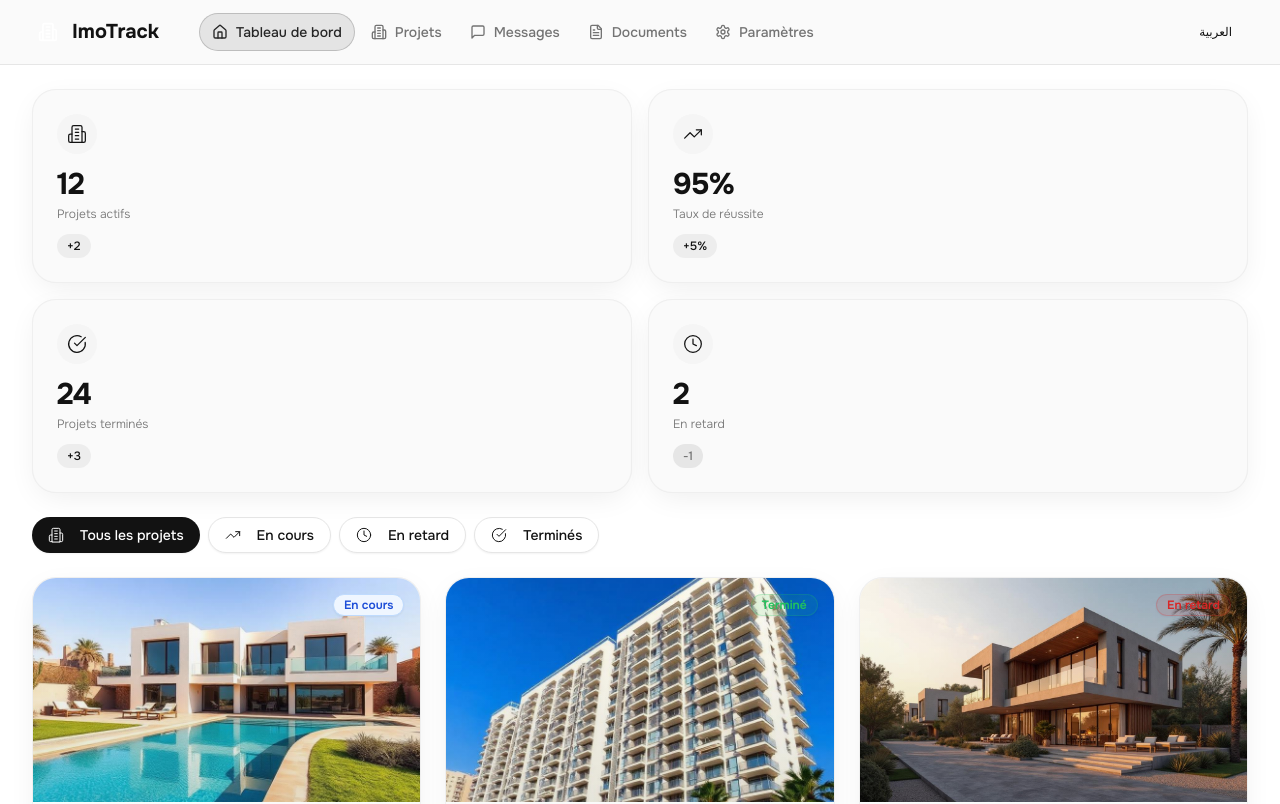
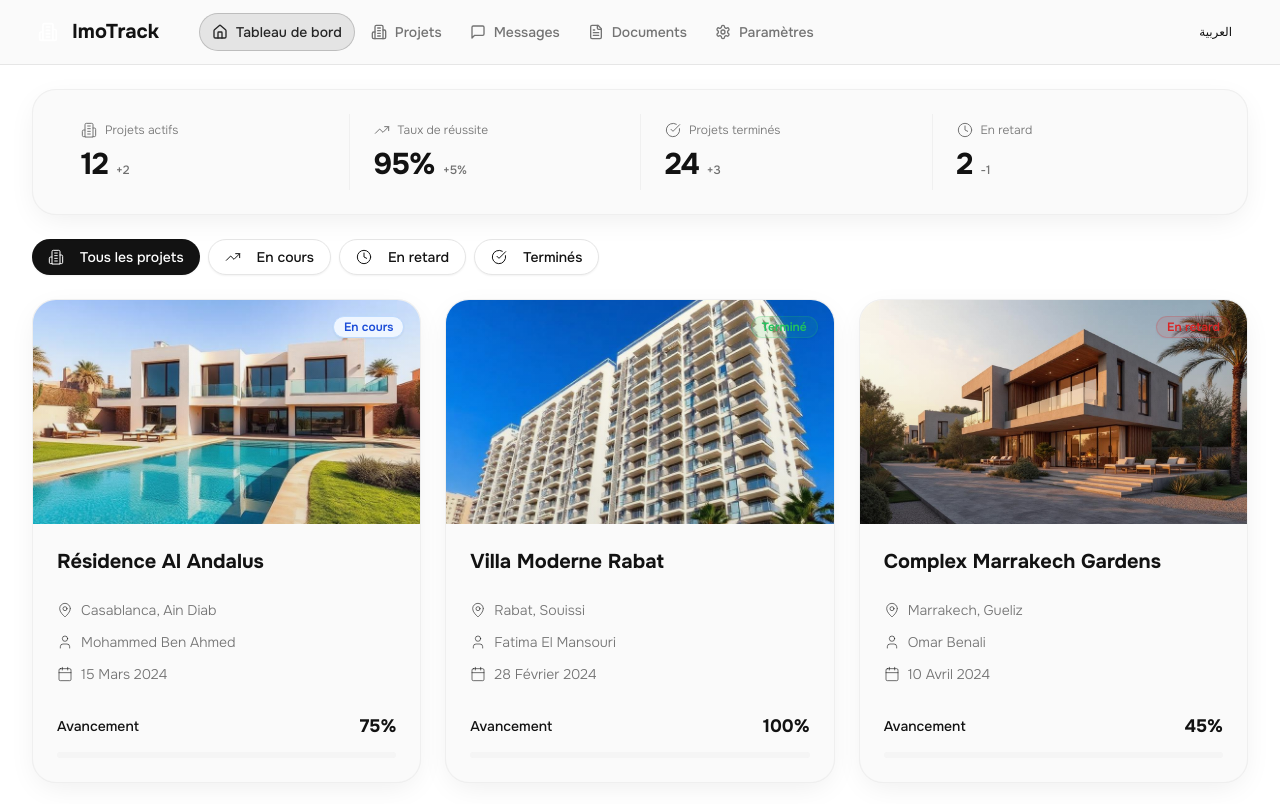
Before and after one commit to davidamelekhh/remix-of-aurapro, a React (Vite) app: page / in a window 1280 px wide. Shown: the top 804 px of the page. Built offline with nearby package versions, Linux system fonts and the light colour scheme.

Commit message:
Refactor dashboard stats design

```diff
--- a/src/components/dashboard/Dashboard.tsx
+++ b/src/components/dashboard/Dashboard.tsx
@@ -74,39 +74,44 @@ export function Dashboard() {
   return (
     <div className="space-y-6 pb-8">
 
-      {/* Stats Overview - Compact Mobile Layout */}
-      <div className="grid grid-cols-2 gap-3 md:gap-4">
-        {stats.map((stat) => (
-          <Card key={stat.name} className="p-4 md:p-6 group hover:shadow-glass">
-            <div className="space-y-2 md:space-y-3">
-              {/* Icon - compact */}
-              <div className="w-10 h-10 rounded-full bg-secondary flex items-center justify-center group-hover:bg-foreground transition-colors duration-300">
-                <stat.icon className="h-4 w-4 md:h-5 md:w-5 text-foreground group-hover:text-background" strokeWidth={1.5} />
+      {/* Stats Overview - Horizontal Minimalist Design */}
+      <Card className="p-4 md:p-6">
+        <div className="grid grid-cols-2 md:grid-cols-4 divide-x divide-border/50">
+          {stats.map((stat, index) => (
+            <div
+              key={stat.name}
+              className={cn(
+                "px-4 md:px-6 py-2",
+                index === 0 && "pl-0",
+                index === stats.length - 1 && "pr-0"
+              )}
+            >
+              <div className="space-y-1">
+                <div className="flex items-center gap-2 mb-2">
+                  <stat.icon className="h-4 w-4 text-muted-foreground" strokeWidth={1.5} />
+                  <span className="text-xs text-muted-foreground font-light">
+                    {stat.name}
+                  </span>
                 </div>
 
-              {/* Metric - compact for mobile */}
-              <div className="space-y-1">
+                <div className="flex items-baseline gap-2">
                   <div className="text-2xl md:text-3xl font-bold text-foreground tracking-tight">
                     {stat.value}
                   </div>
-                <div className="text-xs text-muted-foreground font-light">
-                  {stat.name}
-                </div>
-              </div>
-
-              {/* Change - minimal pill */}
                   <div className={cn(
-                "inline-flex text-xs font-medium px-2.5 py-1 rounded-pill",
+                    "text-xs font-medium",
                     stat.change.startsWith('+')
-                  ? "bg-foreground/5 text-foreground"
-                  : "bg-muted text-muted-foreground"
+                      ? "text-foreground/60"
+                      : "text-muted-foreground"
                   )}>
                     {stat.change}
                   </div>
                 </div>
-          </Card>
+              </div>
+            </div>
           ))}
         </div>
+      </Card>
 
       {/* Filters - Compact mobile layout */}
       <div className="flex flex-wrap gap-2">
```
Lines whose indentation alone changed are shown as unchanged.
